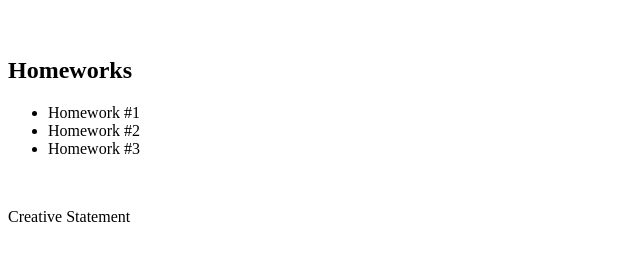
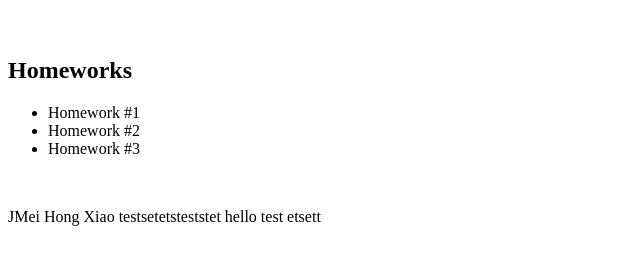
Before and after one commit to MeihongX/medp150-website, a plain HTML site: page index.html in a window 1280 px wide. Shown: the part 61-326 px from the top of the page, without its empty margins (0-640 px from the left). Drawn offline with Linux system fonts and the light colour scheme.

Commit message:
Update index.html

```diff
--- a/index.html
+++ b/index.html
@@ -28,7 +28,9 @@
 
 <br>
 
-<p>Creative Statement  </p>
+<p>JMei Hong Xiao
+testsetetsteststet hello test
+etsett </p>
 
   </body>
 
```
